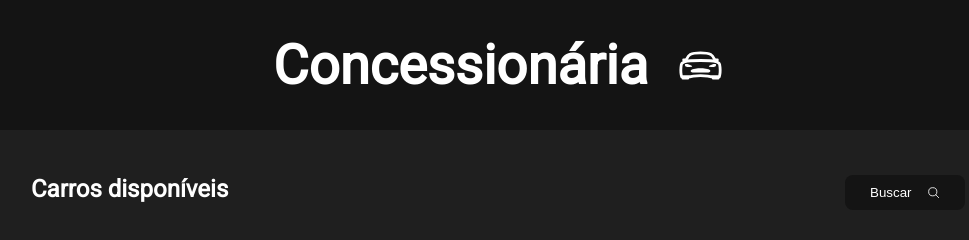
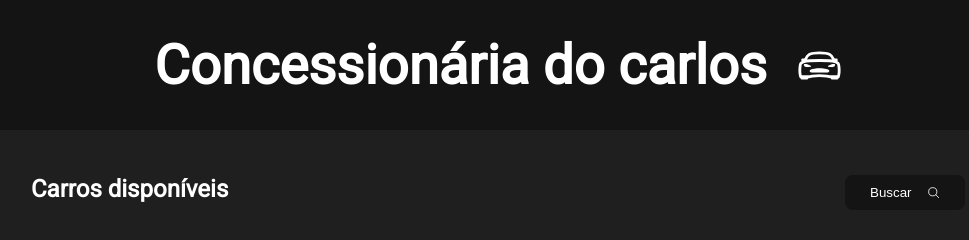
Before and after one commit to SAMPAIOCARLOS/Concessionaria, a plain HTML site: page index.html in a window 1280 px wide. Shown: the whole page, without its empty margins (142-1111 px from the left). Drawn offline with nearby package versions, Linux system fonts and the light colour scheme.

Commit message:
alteração no title

```diff
--- a/index.html
+++ b/index.html
@@ -8,7 +8,7 @@
 </head>
 <body>
     <header>
-        <h1 class="h1">Concessionária</h1>
+        <h1 class="h1">Concessionária do carlos</h1>
         <ion-icon name="car-sport-outline" id="carroIcon"></ion-icon>
     </header>
     <main>
```
